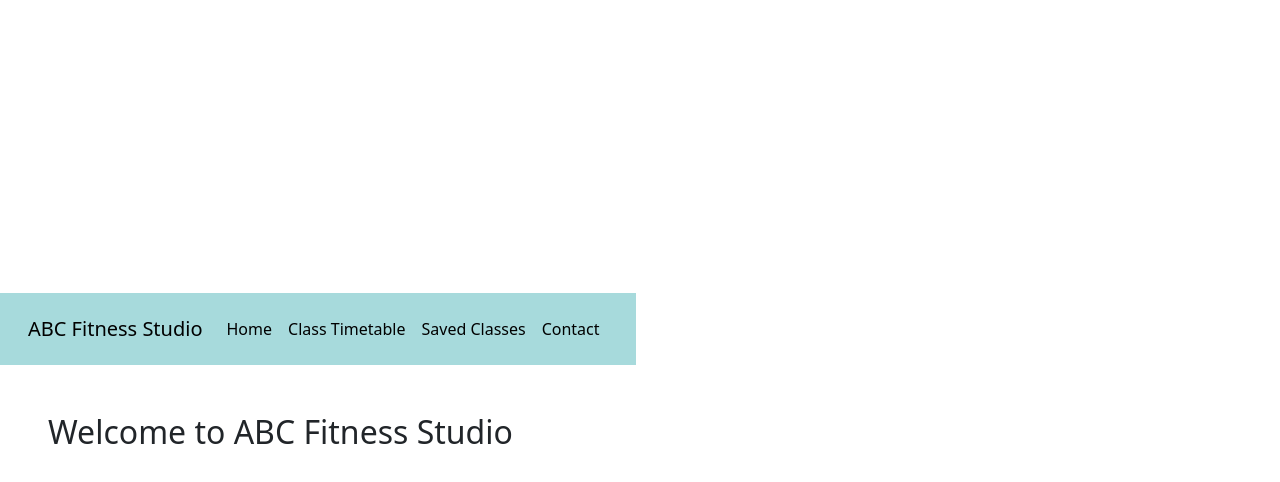
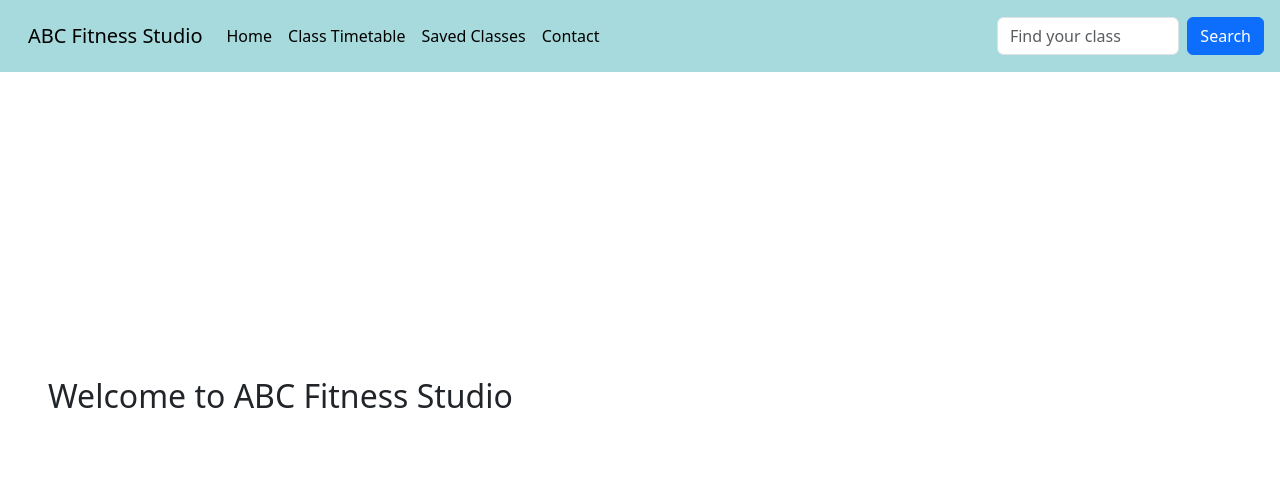
Before and after one commit to rosiegalezia/ABC-Fitness-Studio, a React (Vite) app in the folder react/: page / in a window 1280 px wide. Shown: the top 482 px of the page. Built offline with nearby package versions, Linux system fonts and the light colour scheme.

Commit message:
fixed navbar

```diff
--- a/package.json
+++ /dev/null
@@ -1,5 +0,0 @@
-{
-  "dependencies": {
-    "react-router-dom": "^6.21.3"
-  }
-}
--- a/react/src/Components/NavBar.jsx
+++ b/react/src/Components/NavBar.jsx
@@ -3,7 +3,7 @@ import '../assets/styles.css'
 
 function NavBar() {
     return (
-        <nav className="navbar navbar-expand-lg p-3">
+        <nav className="navbar navbar-expand-lg p-3 fixed-top">
             <div className="container-fluid">
                 <a className="navbar-brand" href="#">
                     ABC Fitness Studio
@@ -68,6 +68,10 @@ function NavBar() {
                     </ul>
                 </div>
             </div>
+            <form class="d-flex">
+                    <input class="form-control me-2" type="text" placeholder="Find your class"/>
+                        <button class="btn btn-primary" type="button">Search</button>
+                </form>
         </nav>
     );
 }
--- a/react/src/assets/styles.css
+++ b/react/src/assets/styles.css
@@ -10,3 +10,7 @@
 .navbar {
     background-color: var(--aquaisland);
     }
+
+body {
+
+}
```
Also changed, not shown: 1 other file (tests, documents, lock files or other folders).
